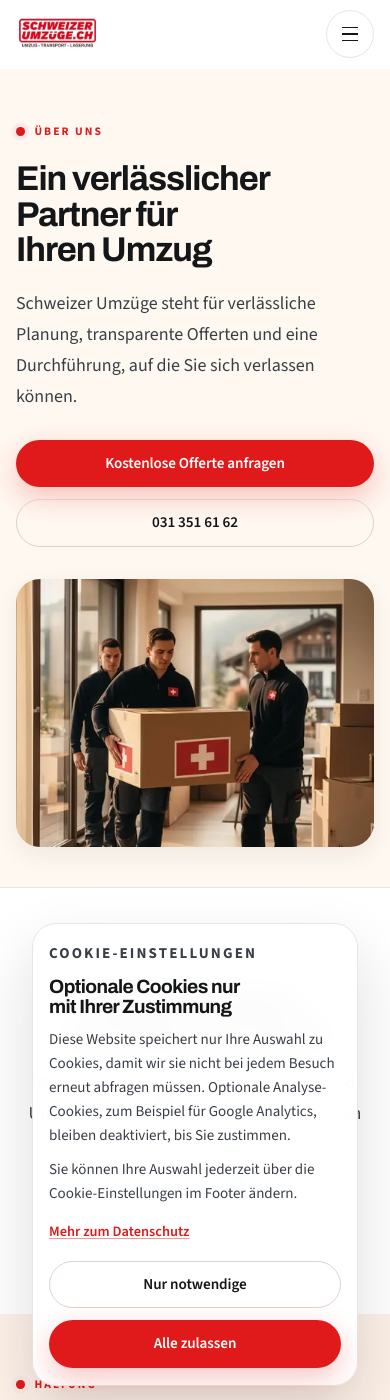
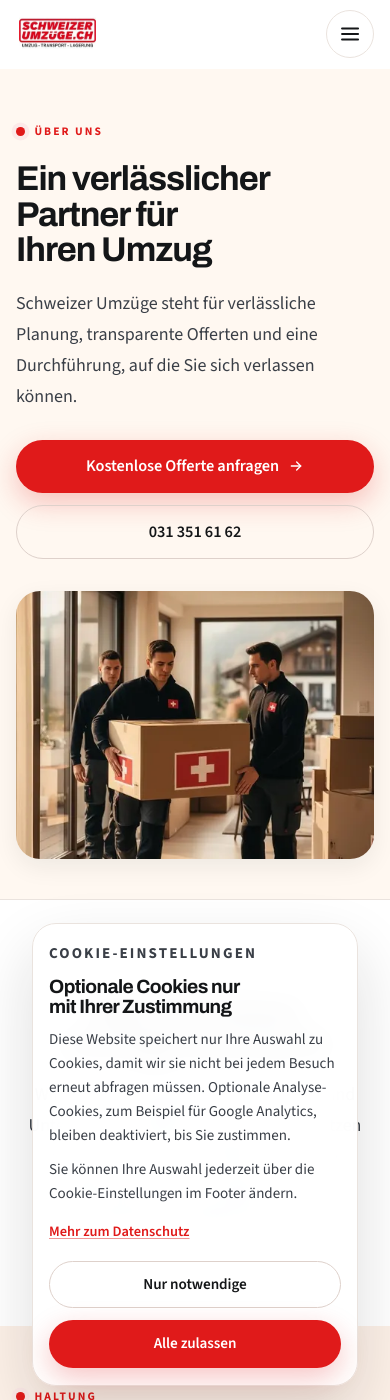
Before and after one commit to perstarke-webdev/schweizerumzuege-site, a Jekyll site: the page built from _pages/ueber-uns.html, in a window 390 px wide and 1400 px high. Built offline with Jekyll 4.4.1, drawn with Linux system fonts in a browser that asks for light colours.

Commit message:
more finetuning

```diff
--- a/_pages/ueber-uns.html
+++ b/_pages/ueber-uns.html
@@ -16,8 +16,11 @@
       <h1 class="page-hero__title" data-reveal>{{ page_data.hero_title }}</h1>
       <p class="page-hero__text" data-reveal>{{ page_data.hero_text }}</p>
       <div class="page-hero__ctas" data-reveal>
-        <a class="button button--primary" href="{{ meta.cta.primary_url | relative_url }}">{{ meta.cta.primary_label }}</a>
-        <a class="button button--secondary" href="tel:{{ biz.phone_tel }}">{{ biz.phone }}</a>
+        <a class="button button--primary button--lg" href="{{ meta.cta.primary_url | relative_url }}">
+          {{ meta.cta.primary_label }}
+          <span class="button__arrow" aria-hidden="true">{% include icon.html name="arrow-right" size=16 %}</span>
+        </a>
+        <a class="button button--secondary button--lg" href="tel:{{ biz.phone_tel }}">{{ biz.phone }}</a>
       </div>
     </div>
 
--- a/assets/css/main.scss
+++ b/assets/css/main.scss
@@ -629,27 +629,34 @@
 
 .site-header__toggle {
   display: none;
+  position: relative;
   width: 2.75rem;
   height: 2.75rem;
   border: 1px solid var(--color-line);
   border-radius: 50%;
   background: var(--color-surface);
   color: var(--color-ink);
-  align-items: center;
-  justify-content: center;
-  flex-direction: column;
-  gap: 0.3rem;
 }
 .site-header__toggle-line {
   display: block;
-  width: 1rem;
-  height: 1.5px;
+  position: absolute;
+  top: 50%;
+  left: 50%;
+  width: 1.12rem;
+  height: 2px;
+  border-radius: 999px;
   background: currentColor;
-  transition: transform var(--duration-base) var(--ease-out), opacity var(--duration-fast) var(--ease-out);
-}
-.site-header.is-nav-open .site-header__toggle-line:nth-child(1) { transform: translateY(4.5px) rotate(45deg); }
+  transform: translate(-50%, -50%);
+  transform-origin: center;
+  transition:
+    transform var(--duration-base) var(--ease-out),
+    opacity var(--duration-fast) var(--ease-out);
+}
+.site-header__toggle-line:nth-child(1) { transform: translate(-50%, -50%) translateY(-5.5px); }
+.site-header__toggle-line:nth-child(3) { transform: translate(-50%, -50%) translateY(5.5px); }
+.site-header.is-nav-open .site-header__toggle-line:nth-child(1) { transform: translate(-50%, -50%) rotate(45deg); }
 .site-header.is-nav-open .site-header__toggle-line:nth-child(2) { opacity: 0; }
-.site-header.is-nav-open .site-header__toggle-line:nth-child(3) { transform: translateY(-4.5px) rotate(-45deg); }
+.site-header.is-nav-open .site-header__toggle-line:nth-child(3) { transform: translate(-50%, -50%) rotate(-45deg); }
 
 .site-header__nav {
   display: flex;
@@ -2709,9 +2716,18 @@
 @media (max-width: 880px) {
   :root { --header-height: 4.25rem; }
 
-  html.has-nav-open,
-  html.has-nav-open body {
-    overflow: hidden;
+  .site-header.is-nav-open {
+    position: fixed;
+    inset: 0 0 auto;
+    z-index: 80;
+    will-change: auto;
+    transform: none;
+    opacity: 1;
+    pointer-events: auto;
+    transition:
+      border-color var(--duration-base) var(--ease-out),
+      background-color var(--duration-base) var(--ease-out),
+      box-shadow var(--duration-base) var(--ease-out);
   }
 
   .site-header__inner {
@@ -2729,15 +2745,17 @@
     flex-shrink: 0;
   }
   .site-header__nav {
-    position: absolute;
+    position: fixed;
     left: var(--shell-gutter);
     right: var(--shell-gutter);
-    top: calc(100% + 0.6rem);
+    top: calc(var(--header-height) + 0.6rem);
+    z-index: 60;
     display: grid;
     gap: 1.25rem;
     padding: 1.5rem;
     padding-bottom: calc(1.25rem + env(safe-area-inset-bottom));
-    max-height: min(72dvh, calc(100dvh - var(--header-height) - 1.5rem));
+    max-height: calc(100vh - var(--header-height) - 1.2rem);
+    max-height: calc(100dvh - var(--header-height) - 1.2rem);
     border: 1px solid var(--color-line);
     border-radius: var(--radius-lg);
     background: var(--color-surface);
--- a/assets/js/site.js
+++ b/assets/js/site.js
@@ -120,6 +120,7 @@
   const openNav = () => {
     if (!navPanel || !navToggle) return;
     navPanel.classList.add('is-open');
+    navPanel.scrollTop = 0;
     doc.classList.add('has-nav-open');
     if (header) {
       header.classList.add('is-nav-open');
@@ -170,10 +171,60 @@
   // -----------------------------------------------------------------
   const prefersReducedMotion = window.matchMedia('(prefers-reduced-motion: reduce)').matches;
   const revealTargets = document.querySelectorAll('[data-reveal]');
+  const revealGroupSelector = [
+    '[data-reveal-group]',
+    '.hero__grid',
+    '.page-hero__grid',
+    '.post-hero__copy',
+    '.section__head',
+    '.section__headline-row',
+    '.services-grid',
+    '.process__steps',
+    '.impressions__track',
+    '.split__values',
+    '.advantages',
+    '.regions',
+    '.testimonials',
+    '.faq__list',
+    '.stats__grid',
+    '.blog-grid',
+    '.contact-alt',
+    '.cta-banner',
+  ].join(', ');
+
+  const getRevealGroup = (el) => (
+    el.closest(revealGroupSelector) || el.parentElement || document.body
+  );
+
+  const setRevealDelays = () => {
+    const groups = new Map();
+
+    revealTargets.forEach((el) => {
+      const group = getRevealGroup(el);
+      const groupItems = groups.get(group) || [];
+      groupItems.push(el);
+      groups.set(group, groupItems);
+    });
+
+    groups.forEach((items) => {
+      items
+        .sort((a, b) => (a.compareDocumentPosition(b) & Node.DOCUMENT_POSITION_PRECEDING ? 1 : -1))
+        .forEach((el, index) => {
+          const customDelay = el.dataset.revealDelay;
+          const delay = customDelay !== undefined && customDelay !== ''
+            ? Number.parseInt(customDelay, 10) || 0
+            : Math.min(index, 6) * 60;
+
+          el.style.setProperty('--reveal-delay', `${delay}ms`);
+        });
+    });
+  };
 
   if (prefersReducedMotion || !('IntersectionObserver' in window)) {
     revealTargets.forEach((el) => el.classList.add('is-visible'));
   } else {
+    setRevealDelays();
+
     const observer = new IntersectionObserver(
       (entries) => {
         entries.forEach((entry) => {
@@ -186,11 +237,7 @@
       { threshold: 0.12, rootMargin: '0px 0px -6% 0px' }
     );
 
-    revealTargets.forEach((el, i) => {
-      const delay = el.dataset.revealDelay || (i % 8) * 60;
-      el.style.setProperty('--reveal-delay', `${delay}ms`);
-      observer.observe(el);
-    });
+    revealTargets.forEach((el) => observer.observe(el));
   }
 
   // -----------------------------------------------------------------
--- a/index.html
+++ b/index.html
@@ -21,7 +21,7 @@
           {{ meta.cta.primary_label }}
           <span class="button__arrow" aria-hidden="true">{% include icon.html name="arrow-right" size=16 %}</span>
         </a>
-        <a class="button button--secondary button--lg" href="{{ home.hero_secondary_url | relative_url }}">{{ home.hero_secondary_label }}</a>
+        <a class="button button--secondary button--lg" href="tel:{{ biz.phone_tel }}">{{ biz.phone }}</a>
       </div>
 
       <ul class="hero__trust" data-reveal aria-label="Vertrauensmerkmale">
```
Also changed, not shown: _pages/dienstleistungen.html (+5 -2 lines).
